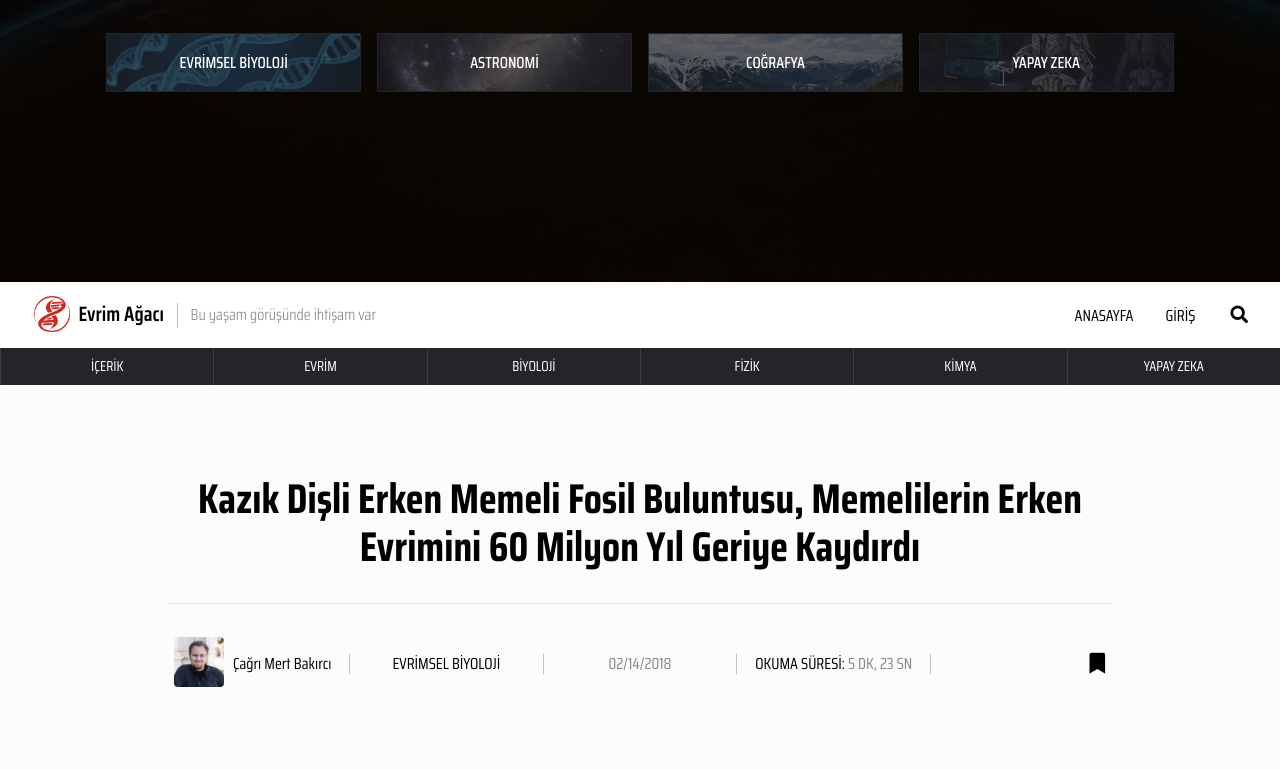
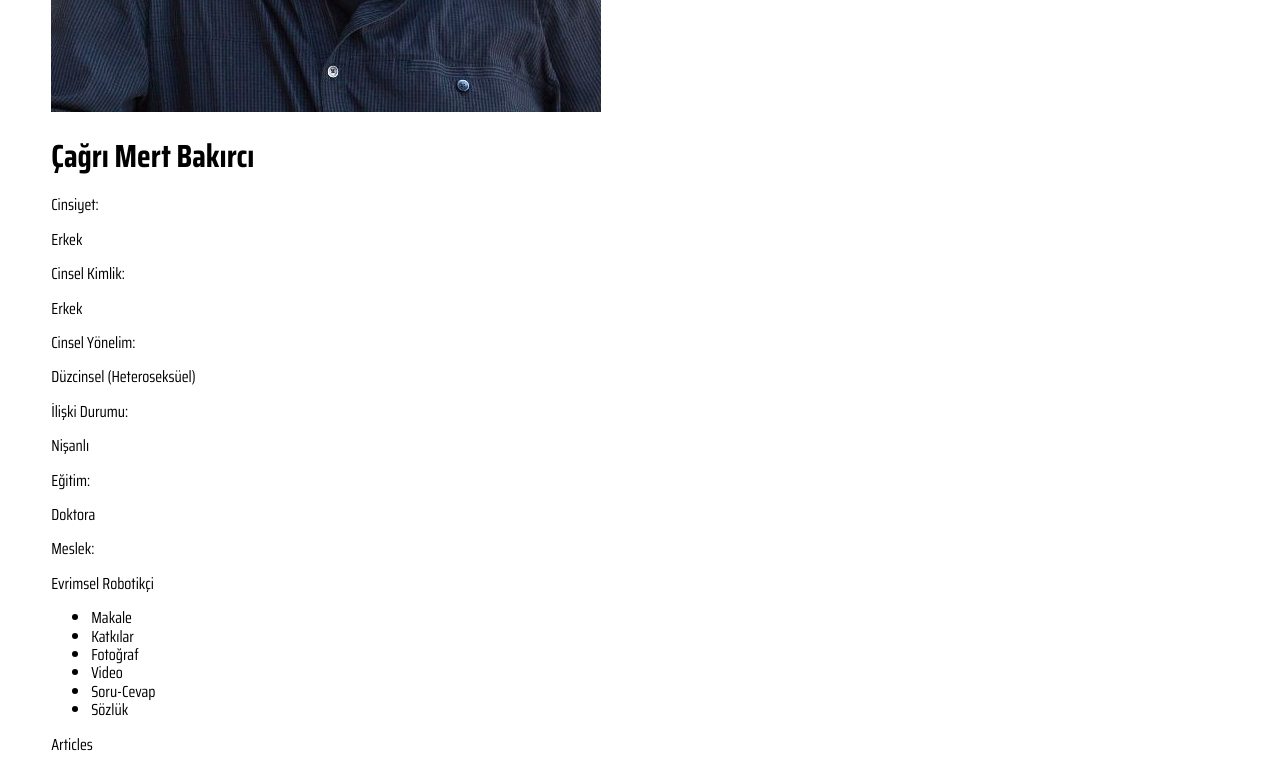
Before and after one commit to evrimagaci/EA-frontend, an Angular app: page /article in a window 1280 px wide. Shown: the part 540-1309 px from the top of the page. Built offline with nearby package versions, Linux system fonts and the light colour scheme.

Commit message:
user component markup

```diff
--- a/src/app/app.component.html
+++ b/src/app/app.component.html
@@ -1,5 +1,6 @@
 <app-header></app-header>
 <app-navbar></app-navbar>
+<app-user></app-user>
 <div id="home-page">
     <div class="home-page-content container">
         <p>Güncel Makaleler:</p>
--- a/src/app/user/user.component.html
+++ b/src/app/user/user.component.html
@@ -0,0 +1,38 @@
+<div id="user">
+  <div class="container">
+    <div id="user-info">
+      <div class="user-profile">
+        <div class="user-profile-image">
+          <img src="./../../assets/image/author-profile.jpeg">
+        </div>
+        <div class="user-profile-name">
+          <h1>Çağrı Mert Bakırcı</h1>
+        </div>
+      </div>
+      <div class="user-informations">
+        <p>Cinsiyet: </p><span>Erkek</span>
+        <p>Cinsel Kimlik: </p><span>Erkek</span>
+        <p>Cinsel Yönelim: </p><span>Düzcinsel (Heteroseksüel)</span>
+        <p>İlişki Durumu: </p><span>Nişanlı</span>
+        <p>Eğitim: </p><span>Doktora</span>
+        <p>Meslek: </p><span>Evrimsel Robotikçi</span>
+      </div>
+    </div>
+    <div id="user-activity">
+      <div id="activity-menu-tab">
+        <ul>
+          <li>Makale</li>
+          <li>Katkılar</li>
+          <li>Fotoğraf</li>
+          <li>Video</li>
+          <li>Soru-Cevap</li>
+          <li>Sözlük</li>
+        </ul>
+      </div>
+
+      <div class="user-activity-stream">
+        <p>Articles</p>
+      </div>
+    </div>
+  </div>
+</div>
--- a/src/app/user/user.component.scss
+++ b/src/app/user/user.component.scss
@@ -0,0 +1,2 @@
+// importing color variables
+@import "../../__colors.scss";
```
